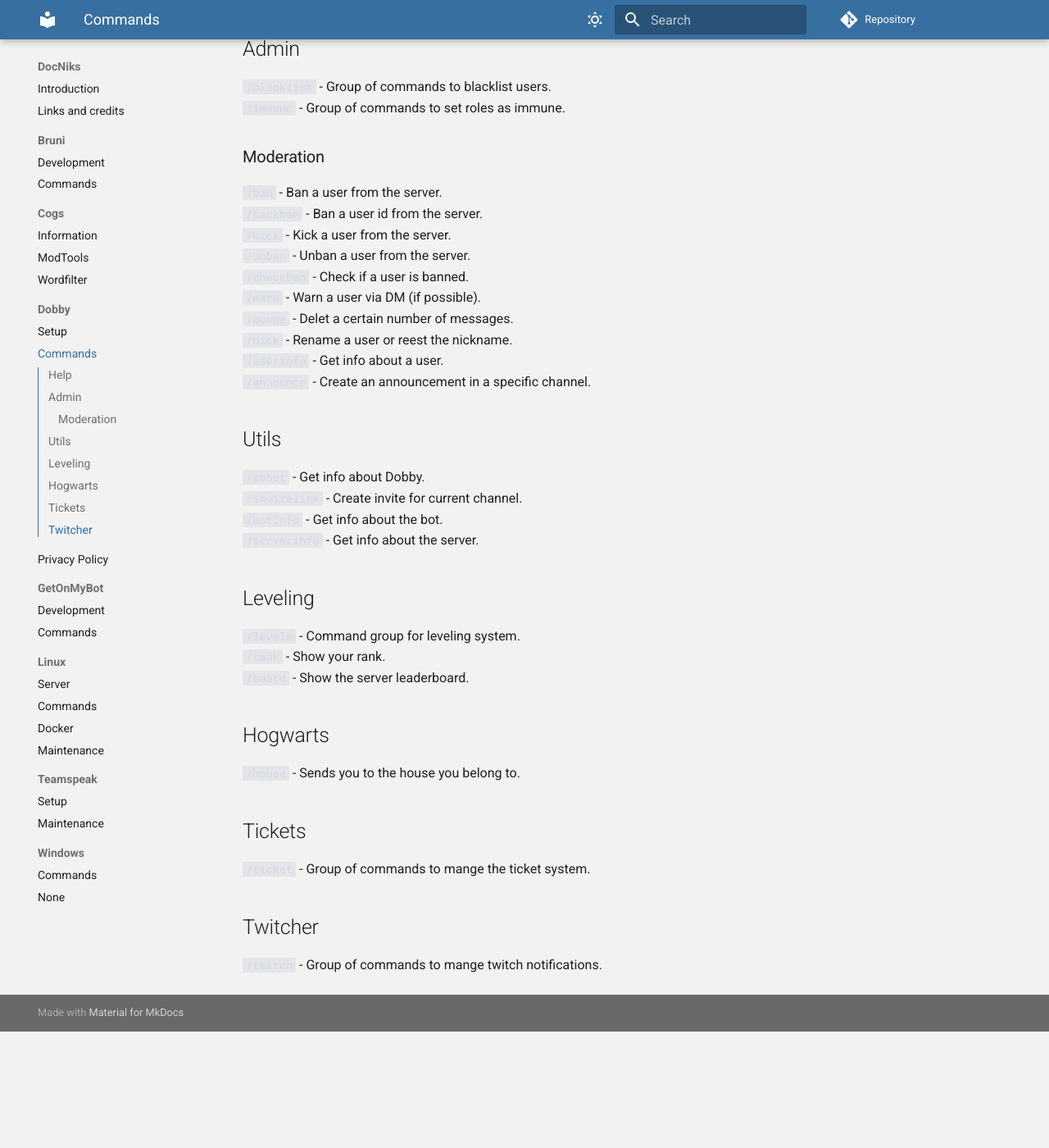
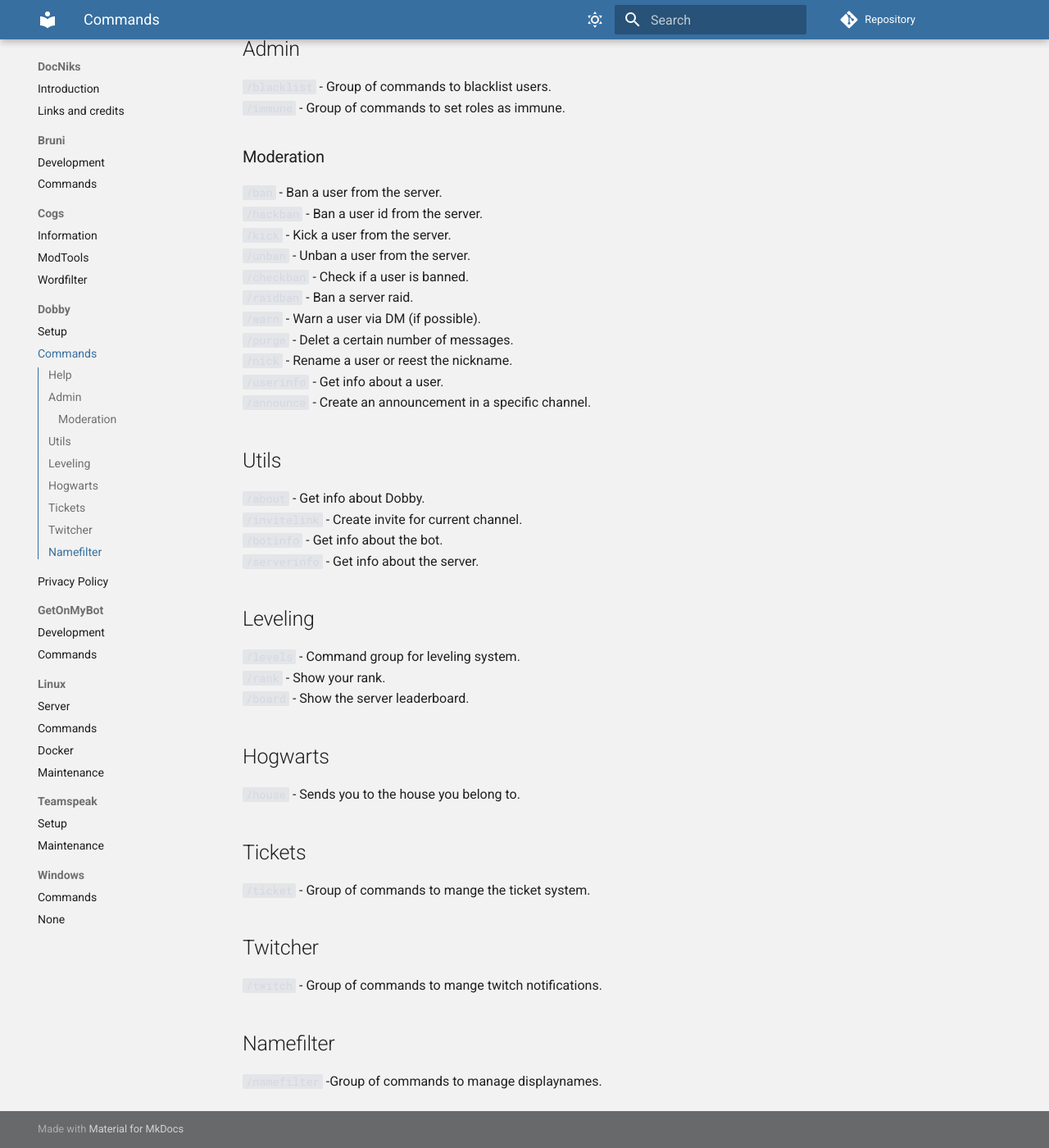
Before and after one commit to 1993zig/docs, an MkDocs documentation site: the page built from docs/dobby/commands.md, in a window 1280 px wide and 1400 px high, scrolled down 254 px. Shown: the whole window at 82% size. Built offline with MkDocs 1.6.1 and Material for MkDocs 9.7.7, drawn with Linux system fonts in a browser that asks for light colours; comment, search, counter and statistics services are not loaded; before the commit the page ends 1512 px from its top, so only the background shows below that.

Commit message:
added new commands

```diff
--- a/docs/dobby/commands.md
+++ b/docs/dobby/commands.md
@@ -16,6 +16,7 @@
 `/kick`     - Kick a user from the server.
 `/unban`    - Unban a user from the server.
 `/checkban` - Check if a user is banned.
+`/raidban`  - Ban a server raid.
 `/warn`     - Warn a user via DM (if possible).
 `/purge`    - Delet a certain number of messages.
 `/nick`     - Rename a user or reest the nickname.
@@ -47,3 +48,7 @@
 ## Twitcher
 
 `/twitch` - Group of commands to mange twitch notifications.
+
+## Namefilter
+
+`/namefilter` -Group of commands to manage displaynames.
```
